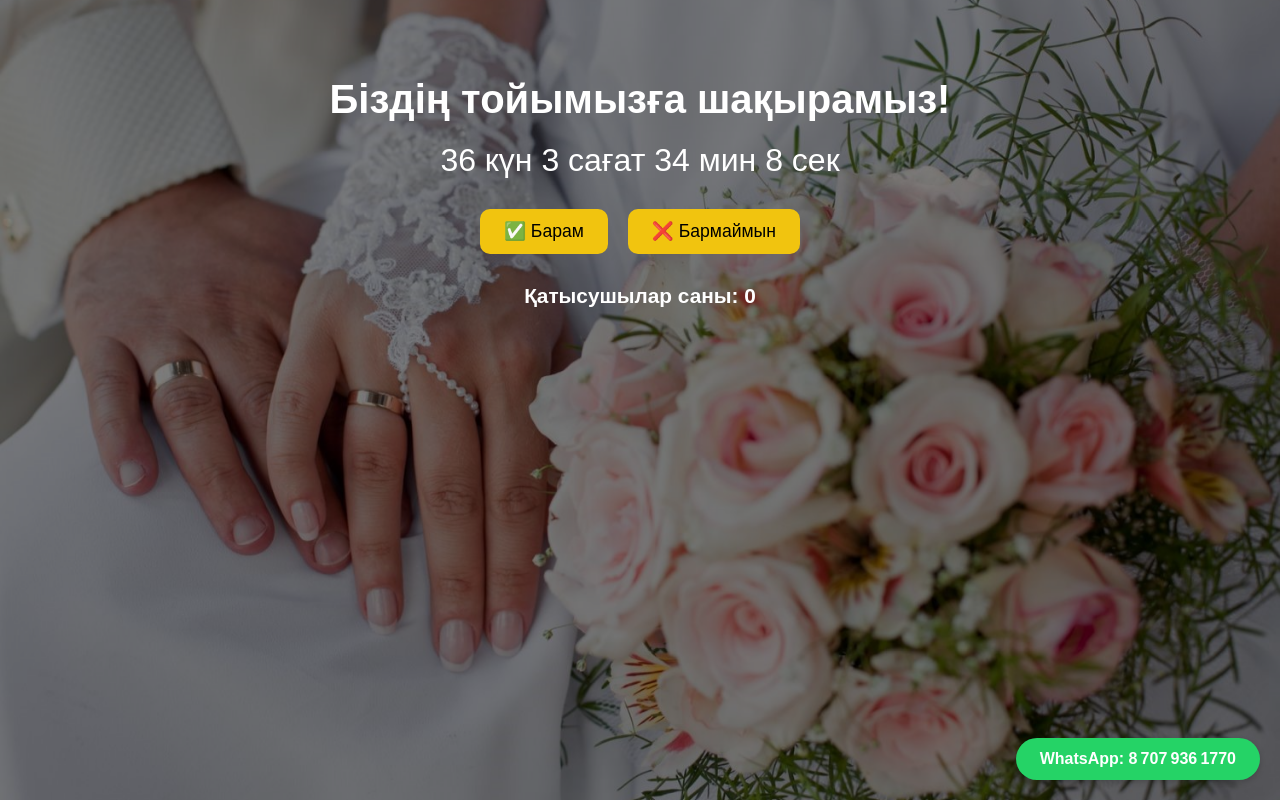
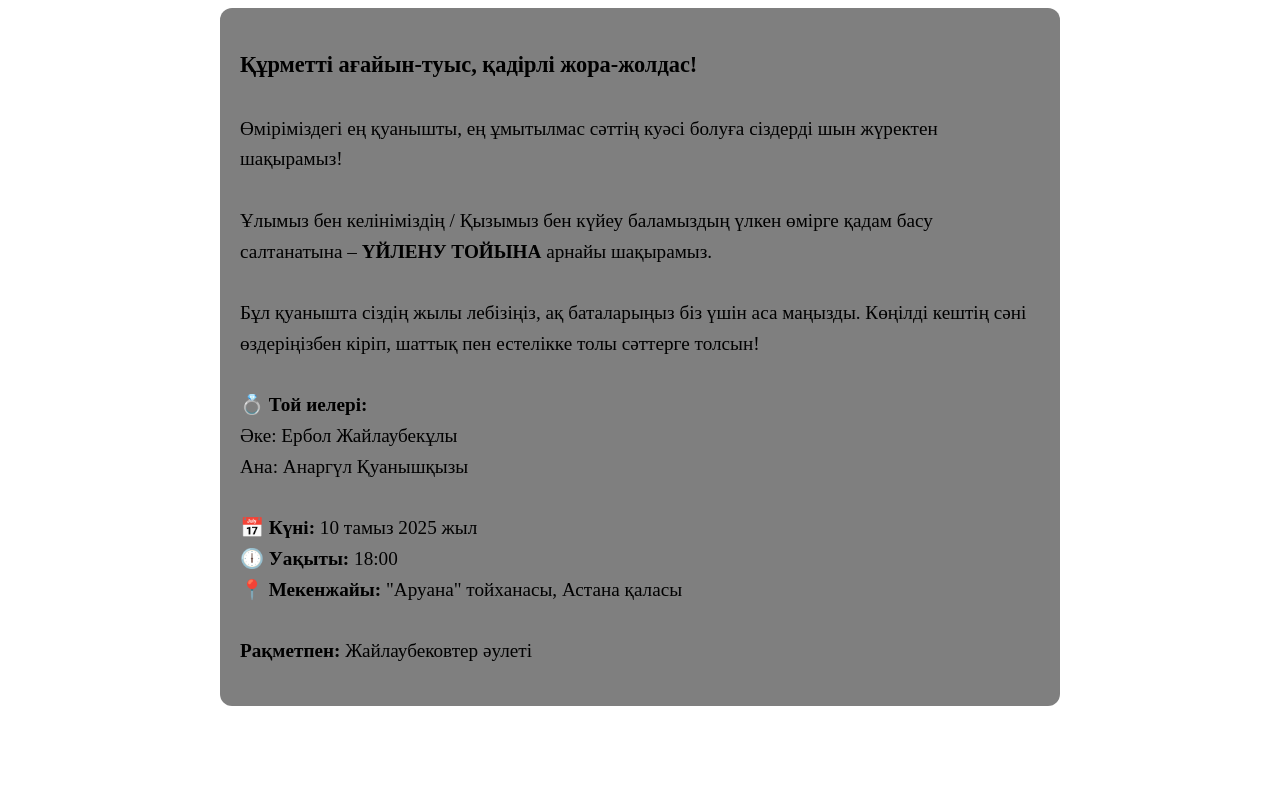
Before and after one commit to NAKELLO/toy-shakyru, a plain HTML site: page index.html in a window 1280 px wide. Drawn offline with Linux system fonts and the light colour scheme.

Commit message:
Update index.html

```diff
--- a/index.html
+++ b/index.html
@@ -1,156 +1,24 @@
-<!DOCTYPE html>
-<html lang="kk">
-<head>
-  <meta charset="UTF-8" />
-  <title>Тойға шақыру</title>
-  <style>
-    html, body {
-      margin: 0;
-      padding: 0;
-      height: 100%;
-      font-family: sans-serif;
-      background: url('photo.jpg') no-repeat center center fixed;
-      background-size: cover;
-      color: white;
-    }
-    .overlay {
-      background-color: rgba(0, 0, 0, 0.5);
-      height: 100%;
-      width: 100%;
-      position: absolute;
-      top: 0;
-      left: 0;
-    }
-    .content {
-      position: relative;
-      z-index: 2;
-      text-align: center;
-      padding: 50px 20px;
-    }
-    h1 {
-      font-size: 2.5rem;
-      margin-bottom: 20px;
-    }
-    #timer {
-      font-size: 2rem;
-      margin-bottom: 20px;
-    }
-    .rsvp {
-      display: flex;
-      justify-content: center;
-      gap: 20px;
-      margin: 30px 0;
-    }
-    .rsvp button {
-      padding: 12px 24px;
-      font-size: 1.1rem;
-      cursor: pointer;
-      background-color: #f1c40f;
-      border: none;
-      border-radius: 10px;
-      color: black;
-      transition: 0.3s;
-    }
-    .rsvp button:hover {
-      background-color: #d4ac0d;
-      color: white;
-    }
-    #counter {
-      font-size: 1.3rem;
-      font-weight: bold;
-    }
-    #whatsapp {
-      position: fixed;
-      bottom: 20px;
-      right: 20px;
-      background: #25D366;
-      color: white;
-      padding: 12px 24px;
-      border-radius: 50px;
-      text-decoration: none;
-      font-weight: bold;
-      box-shadow: 0 2px 6px rgba(0,0,0,0.2);
-      z-index: 3;
-    }
-    audio {
-      display: none;
-    }
-  </style>
-</head>
-<body>
-
-  <div class="overlay"></div>
-
-  <div class="content">
-    <h1>Біздің тойымызға шақырамыз!</h1>
-    <div id="timer">Уақыт есептелуде...</div>
-
-    <div class="rsvp">
-      <button onclick="rsvp('yes')">✅ Барам</button>
-      <button onclick="rsvp('no')">❌ Бармаймын</button>
-    </div>
-
-    <div id="counter">
-      Қатысушылар саны: <span id="count">0</span>
-    </div>
-  </div>
-
-  <a id="whatsapp" href="https://wa.me/77079361770" target="_blank">
-    WhatsApp: 8 707 936 1770
-  </a>
-
-  <audio id="bgmusic" src="music.mp3" autoplay loop></audio>
-
-  <script>
-    // Таймер
-    const eventDate = new Date('2025-08-10T18:00:00');
-    function updateTimer() {
-      const now = new Date();
-      const diff = eventDate - now;
-      if (diff < 0) {
-        document.getElementById('timer').textContent = 'Той басталды!';
-        clearInterval(interval);
-        return;
-      }
-      const days = Math.floor(diff / (1000 * 60 * 60 * 24));
-      const hours = Math.floor((diff / (1000 * 60 * 60)) % 24);
-      const mins = Math.floor((diff / (1000 * 60)) % 60);
-      const secs = Math.floor((diff / 1000) % 60);
-      document.getElementById('timer').textContent = `${days} күн ${hours} сағат ${mins} мин ${secs} сек`;
-    }
-    const interval = setInterval(updateTimer, 1000);
-    updateTimer();
-
-    // RSVP
-    let count = 0;
-    let hasResponded = false;
-
-    function rsvp(answer) {
-      if (hasResponded) {
-        alert('Сіз бұрын жауап беріп қойдыңыз!');
-        return;
-      }
-
-      if (answer === 'yes') {
-        count++;
-        document.getElementById('count').textContent = count;
-        alert('Сіз "Барам" деп жауап бердіңіз!');
-      } else {
-        alert('Сіз "Бармаймын" деп жауап бердіңіз!');
-      }
-
-      hasResponded = true;
-      document.querySelectorAll('.rsvp button').forEach(btn => btn.disabled = true);
-    }
-
-    // Музыканы күштеп қосу (кей браузерлерде)
-    window.addEventListener('click', () => {
-      const audio = document.getElementById('bgmusic');
-      if (audio && audio.paused) {
-        audio.play();
-      }
-    });
-  </script>
-
-</body>
-</html>
+<div class="invitation-text" style="background-color: rgba(0,0,0,0.5); padding: 20px; border-radius: 12px; max-width: 800px; margin: auto;">
+  <p style="font-size: 1.2rem; line-height: 1.6; font-weight: 400;">
+    <strong style="font-size: 1.4rem;">Құрметті ағайын-туыс, қадірлі жора-жолдас!</strong>
+    <br><br>
+    Өміріміздегі ең қуанышты, ең ұмытылмас сәттің куәсі болуға сіздерді шын жүректен шақырамыз!
+    <br><br>
+    Ұлымыз бен келініміздің / Қызымыз бен күйеу баламыздың
+    үлкен өмірге қадам басу салтанатына – <strong>ҮЙЛЕНУ ТОЙЫНА</strong>
+    арнайы шақырамыз.
+    <br><br>
+    Бұл қуанышта сіздің жылы лебізіңіз, ақ баталарыңыз біз үшін аса маңызды.
+    Көңілді кештің сәні өздеріңізбен кіріп, шаттық пен естелікке толы сәттерге толсын!
+    <br><br>
+    <strong>💍 Той иелері:</strong><br>
+    Әке: Ербол Жайлаубекұлы<br>
+    Ана: Анаргүл Қуанышқызы
+    <br><br>
+    <strong>📅 Күні:</strong> 10 тамыз 2025 жыл<br>
+    <strong>🕕 Уақыты:</strong> 18:00<br>
+    <strong>📍 Мекенжайы:</strong> "Аруана" тойханасы, Астана қаласы
+    <br><br>
+    <strong>Рақметпен:</strong> Жайлаубековтер әулеті
+  </p>
+</div>
```
